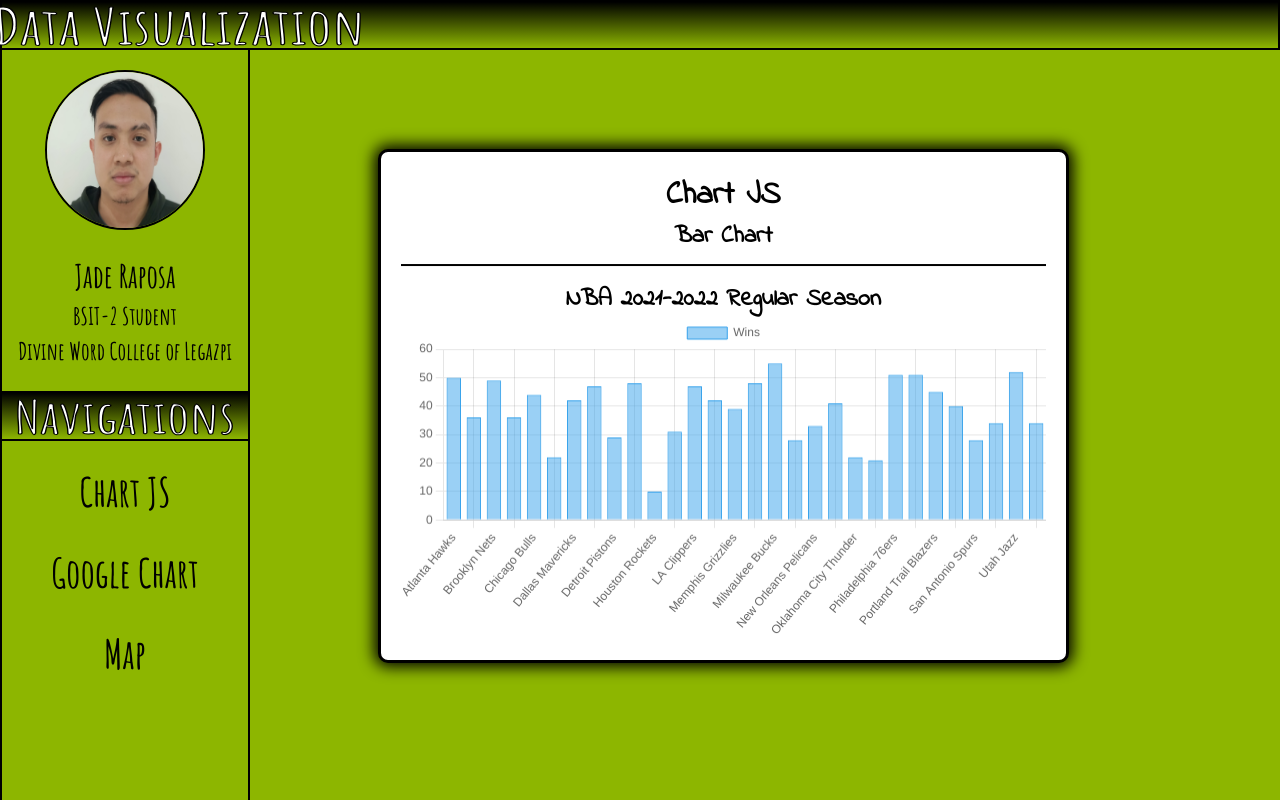
After one commit to jaderaposa/VSCO_Jade, a PHP site: page /data-visualization-chart.js.html in a window 1280 px wide. The commit adds this page. Run offline with PHP 8.4, Linux system fonts and the light colour scheme; some libraries are stand-ins or nearby versions.

Commit message:
chart js and google chart done

```diff
--- a/ITPC222/Data visualization/css/home.css
+++ b/ITPC222/Data visualization/css/home.css
@@ -8,7 +8,7 @@
 }
 
 body {
-    background: linear-gradient(270deg, rgb(0 0 0) 0%, rgba(141,182,0,1) 100%);
+    background: rgba(141,182,0,1);
     background-size: cover;
     background-repeat: no-repeat;
     background-attachment: fixed;
--- /dev/null
+++ b/ITPC222/Data visualization/data-visualization-chart.js.html
@@ -0,0 +1,128 @@
+<!DOCTYPE html>
+<html lang="en">
+    <head>
+        <meta charset="utf-8">
+        <meta name="viewport" content="width=device-width, initial-scale=1">
+
+        <title>Data Visualization</title>
+
+        <!-- Bootstrap CSS -->
+        <!-- <link rel="stylesheet" href="https://stackpath.bootstrapcdn.com/bootstrap/4.5.2/css/bootstrap.min.css"> -->
+
+        <!-- Fonts -->
+        <link rel="preconnect" href="https://fonts.bunny.net">
+        <link href="https://fonts.bunny.net/css?family=figtree:400,600&display=swap" rel="stylesheet" />
+        <link rel="stylesheet" href="https://cdnjs.cloudflare.com/ajax/libs/font-awesome/4.7.0/css/font-awesome.min.css">
+
+        <!-- CSS -->
+        <link rel="stylesheet" href="css/home.css">
+
+        <link rel="stylesheet" href="https://demos.creative-tim.com/notus-js/assets/vendor/@fortawesome/fontawesome-free/css/all.min.css">
+
+        <!-- Chart.JS -->
+        <script src="https://cdn.jsdelivr.net/npm/chart.js"></script>
+
+
+    </head>
+<style>
+
+    img {
+        display: inline-flex;
+        vertical-align: middle;
+    }
+
+</style>
+
+    <body>
+
+        <!-- UI -->
+
+        <div class="title-bar">
+          <h1 style="font-size: 50px;
+          color: #ffffff;
+          -webkit-text-stroke: 1px black;
+          text-stroke: 1px black;">Data Visualization</h1>
+        </div>
+
+        <div class='sidebar'>
+          <div class='profile'>
+            <div class='circle-img'>
+              <img src="images/jaded.jpg" alt="profile image">
+            </div>
+            <div class='profile-details'>
+              <h1>Jade Raposa</h1>
+              <h2>BSIT-2 Student</h2>
+              <h1>Divine Word College of Legazpi</h1>
+            </div>
+          </div>
+
+          <div class='navbar' style="justify-content:center;">
+            <h1 class>Navigations</h1>
+          </div>
+
+          <div>
+            <nav>
+              <ul>
+                <li><a href="data-visualization-chart.js.html" style="font-size: 40px;">Chart JS</a></li>
+                <li><a href="data-visualization-google.html" style="font-size: 40px;">Google Chart</a></li>
+                <li><a href="maps-leaflet.html" style="font-size: 40px;">Map</a></li>
+              </ul>
+            </nav>
+          </div>
+        </div>
+
+        <!-- End of UI -->
+
+        <!-- Content -->
+
+        <div class="space" style="padding:36px;"></div>
+
+        <div class="containerr indieflower" style="max-width: 54%;">
+            <div style="text-align:center;font-weight:bold;margin-bottom: 10px;">
+            <h1>Chart JS</h1>
+            <h2>Bar Chart</h2>
+            </div>
+            <hr>
+
+            <div>
+              <h1 style="font-size: 1.5rem;text-align: center;margin-top: 1rem;">NBA 2021-2022 Regular Season</h1>
+                <canvas id="myChart" style="max-height: 750px;"></canvas>
+            </div>
+
+
+
+
+
+        </div>
+
+        <script>
+            // Canvas element
+            var ctx = document.getElementById('myChart').getContext('2d');
+
+            // Chart
+            var myChart = new Chart(ctx, {
+                type: 'bar',
+                data: {
+                    labels: ['Atlanta Hawks', 'Boston Celtics', 'Brooklyn Nets', 'Charlotte Hornets', 'Chicago Bulls', 'Cleveland Cavaliers', 'Dallas Mavericks', 'Denver Nuggets', 'Detroit Pistons', 'Golden State Warriors', 'Houston Rockets', 'Indiana Pacers', 'LA Clippers', 'Los Angeles Lakers', 'Memphis Grizzlies', 'Miami Heat', 'Milwaukee Bucks', 'Minnesota Timberwolves', 'New Orleans Pelicans', 'New York Knicks', 'Oklahoma City Thunder', 'Orlando Magic', 'Philadelphia 76ers', 'Phoenix Suns', 'Portland Trail Blazers', 'Sacramento Kings', 'San Antonio Spurs', 'Toronto Raptors', 'Utah Jazz', 'Washington Wizards'],
+                    datasets: [{
+                        label: 'Wins',
+                        data: [50, 36, 49, 36, 44, 22, 42, 47, 29, 48, 10, 31, 47, 42, 39, 48, 55, 28, 33, 41, 22, 21, 51, 51, 45, 40, 28, 34, 52, 34],
+                        backgroundColor: 'rgba(54, 162, 235, 0.5)',
+                        borderColor: 'rgba(54, 162, 235, 1)',
+                        borderWidth: 1
+                    }]
+                },
+                options: {
+                    scales: {
+                        yAxes: [{
+                            ticks: {
+                                beginAtZero: true
+                            }
+                        }]
+                    }
+                }
+            });
+        </script>
+
+    </body>
+</html>
```
Also changed, not shown: ITPC222/Data visualization/data-visualization-google.html (renamed from ITPC222/Data visualization/data-visualization.html, +32 -49 lines), ITPC222/Data visualization/maps-leaflet.html (added, +128 -0 lines).
